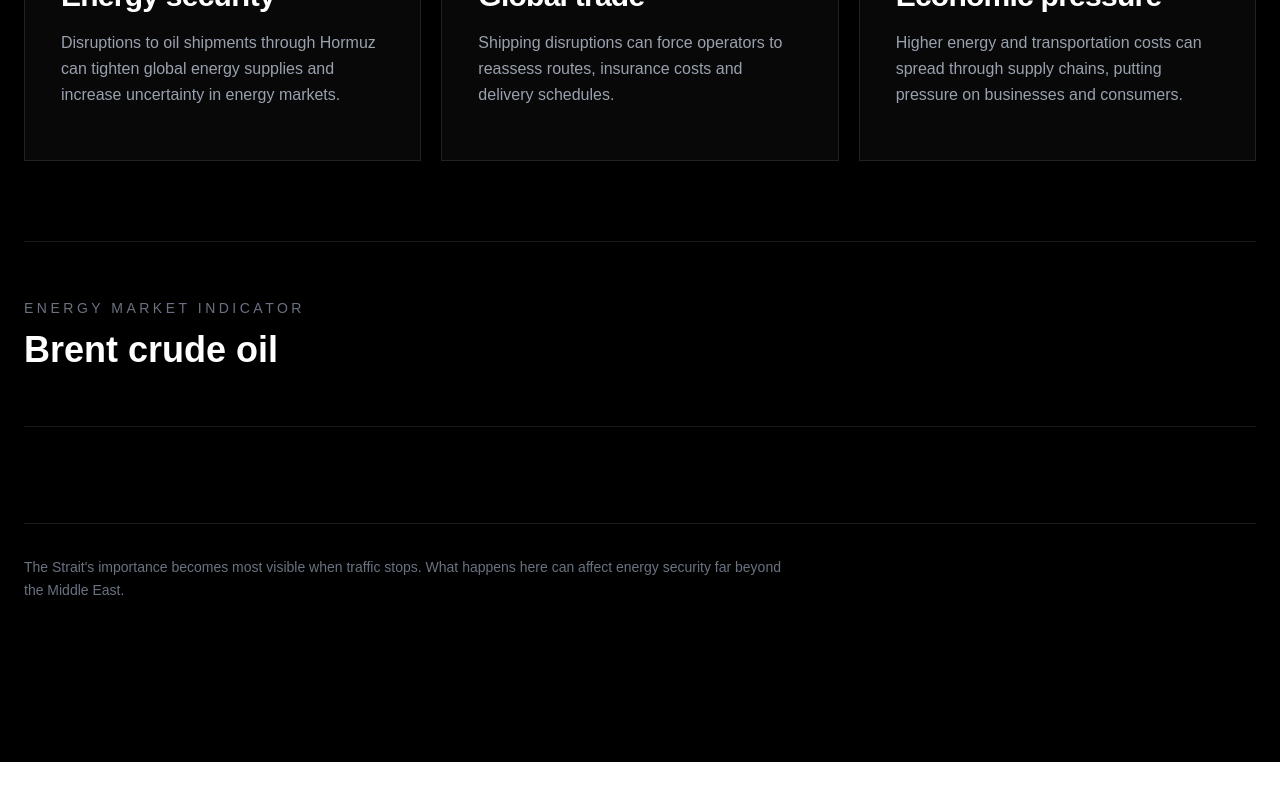
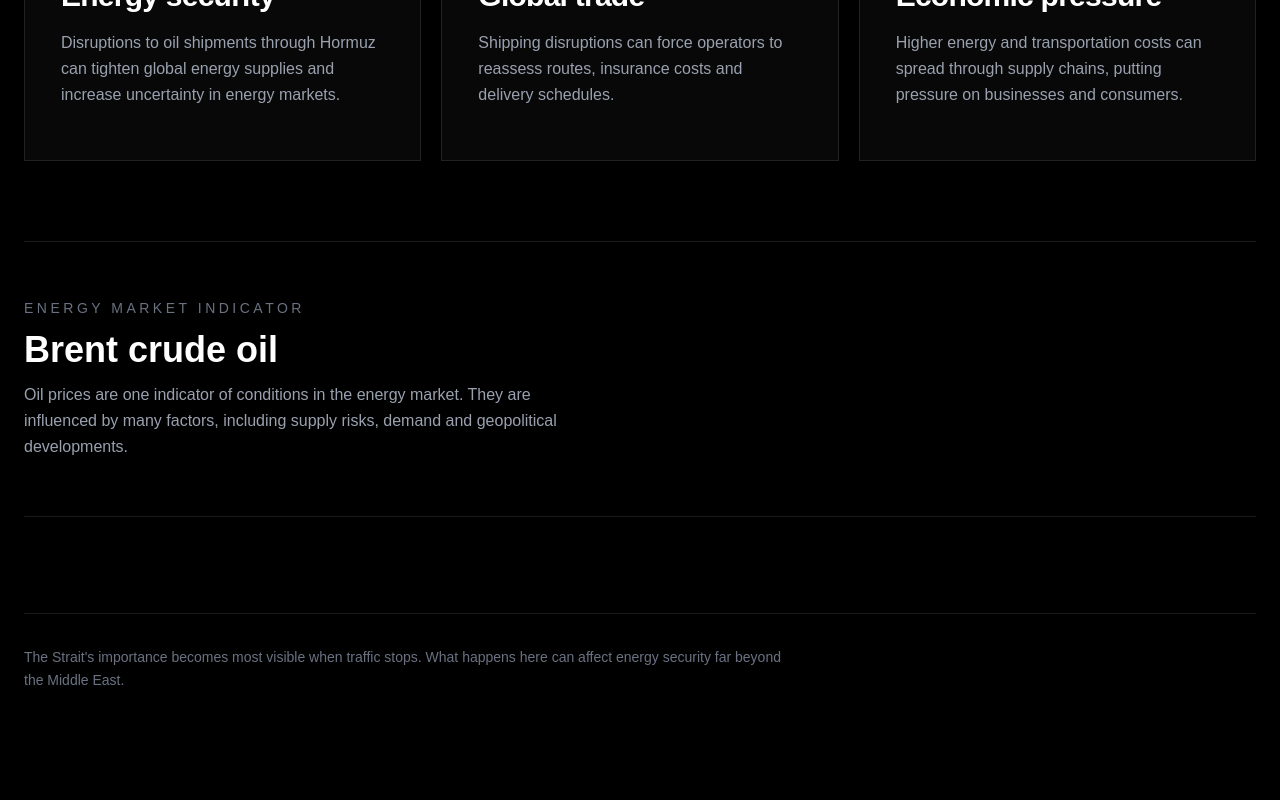
Before and after one commit to Reketino/Strait-of-Hormuz, a Next.js app: page /story in a window 1280 px wide. Shown: the part 9072-9872 px from the top of the page. Before the commit the page ends 9834 px from the top, so only its background shows below. Built offline with nearby package versions, Linux system fonts and the light colour scheme; no server answers.

Commit message:
refactor: add description paragraph for Brent crude oil in ImpactSection for enhanced context

```diff
--- a/src/components/story/ImpactSection.tsx
+++ b/src/components/story/ImpactSection.tsx
@@ -170,6 +170,12 @@ export default function ImpactSection() {
             >
               Brent crude oil
             </h3>
+
+            <p className="mt-3 max-w-xl leading-relaxed text-gray-400">
+              Oil prices are one indicator of conditions in the energy market.
+              They are influenced by many factors, including supply risks,
+              demand and geopolitical developments.
+            </p>
           </div>
 
         </section>
```
